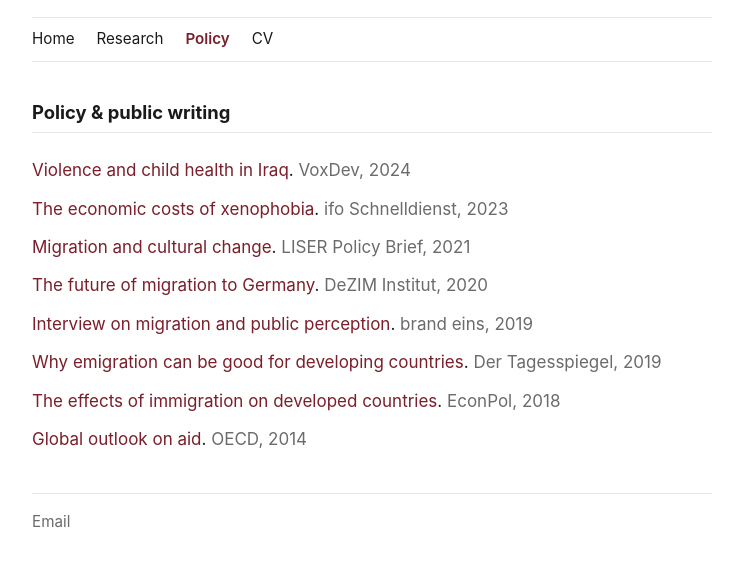
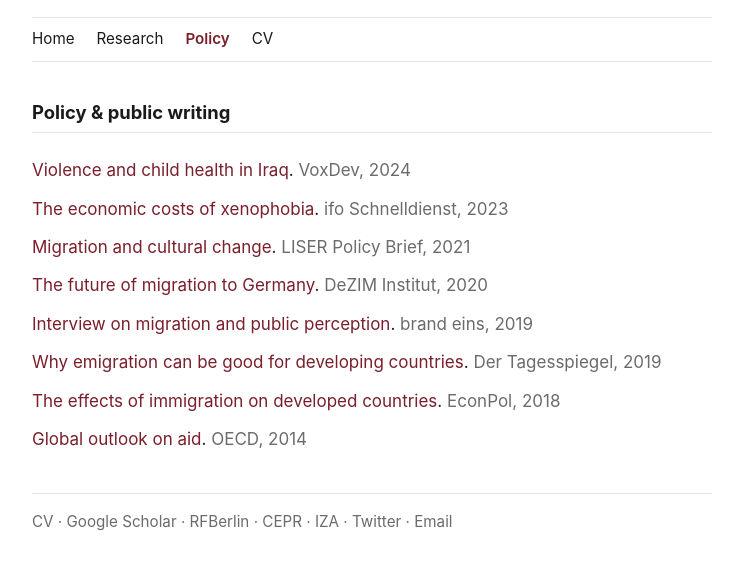
Before and after one commit to susardo/website, a plain HTML site: page policy.html in a window 1280 px wide. Shown: the part 146-714 px from the top of the page, without its empty margins (268-1011 px from the left). Drawn offline with Linux system fonts and the light colour scheme.

Commit message:
Add RFBerlin and CEPR profile links to footer on all pages
Co-Authored-By: Claude Opus 4.8 (1M context) <noreply@anthropic.com>

```diff
--- a/policy.html
+++ b/policy.html
@@ -36,6 +36,12 @@
   </ul>
 
   <p class="contact">
+    <a href="https://drive.google.com/file/d/1nK-u_p-wI5-oH2JYUYDL7Tj1EiDbWg0f/view?usp=sharing">CV</a> &middot;
+    <a href="https://scholar.google.com/citations?user=GlSrxyEAAAAJ">Google&nbsp;Scholar</a> &middot;
+    <a href="https://www.rfberlin.com/staff/sulin-sardoschau">RFBerlin</a> &middot;
+    <a href="https://cepr.org/about/people/sulin-sardoschau">CEPR</a> &middot;
+    <a href="https://www.iza.org/people/affiliates/30491/sulin-sardoschau">IZA</a> &middot;
+    <a href="https://twitter.com/sardoschau">Twitter</a> &middot;
     <a href="mailto:sulin.sardoschau@hu-berlin.de">Email</a>
   </p>
 
```
Also changed, not shown: index.html (+2 -0 lines), research.html (+4 -0 lines), 1 other file.
